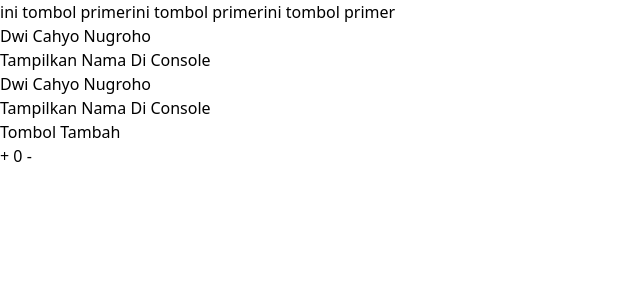
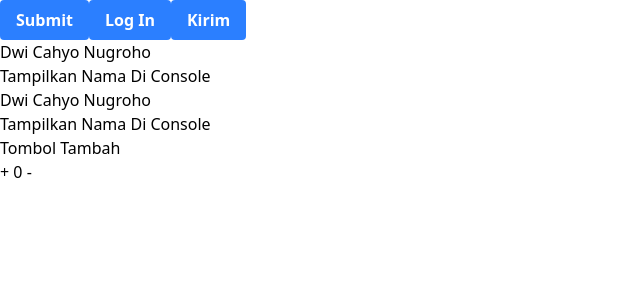
Before and after one commit to dwicah79/vue3-training, a Vue app: page / in a window 1280 px wide. Shown: the top 300 px of the page, without its empty margins (0-640 px from the left). Built offline with nearby package versions, Linux system fonts and the light colour scheme.

Commit message:
styling main button component

```diff
--- a/src/components/MainButton.vue
+++ b/src/components/MainButton.vue
@@ -1,7 +1,11 @@
-<script setup></script>
+<script setup>
+const props = defineProps({
+  title: String,
+})
+</script>
 
 <template>
-  <button class="main-button">ini tombol primer</button>
+  <button class="button-primary">{{ props.title }}</button>
 </template>
 
 <style scoped></style>
--- a/src/main.js
+++ b/src/main.js
@@ -1,5 +1,4 @@
 import './assets/main.css'
-
 import { createApp } from 'vue'
 import App from './App.vue'
 
```
